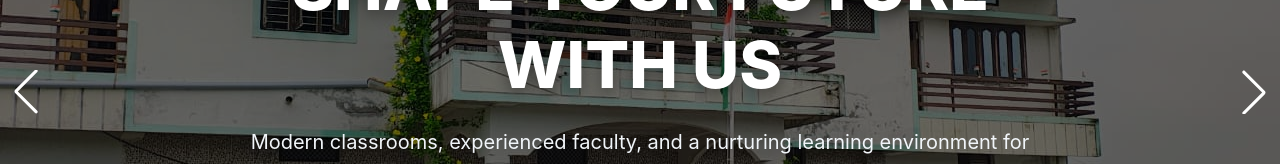
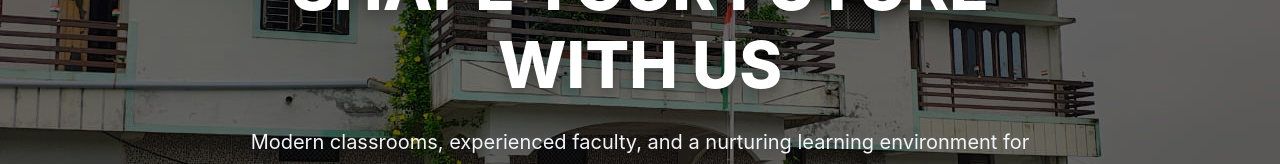
Before and after one commit to sainiaarti743-byte/techno, a React (Create React App) app: page / in a window 1280 px wide. Shown: the part 268-432 px from the top of the page. Built offline with nearby package versions, Linux system fonts and the light colour scheme.

Commit message:
navigation update

```diff
--- a/src/pages/Banner.jsx
+++ b/src/pages/Banner.jsx
@@ -5,12 +5,12 @@ import "swiper/css";
 import "swiper/css/navigation";
 import "swiper/css/pagination";
 
-import { Navigation, Pagination, Autoplay } from "swiper/modules";
+import { Pagination, Autoplay } from "swiper/modules";
 
 const Banner = () => {
   return (
    <Swiper
-  modules={[Navigation, Pagination, Autoplay]}
+  modules={[ Pagination, Autoplay]}
   navigation
   pagination={{ clickable: true }}
   autoplay={{ delay: 4000 }}
```
Also changed, not shown: 7 other files (tests, documents, lock files or other folders).
